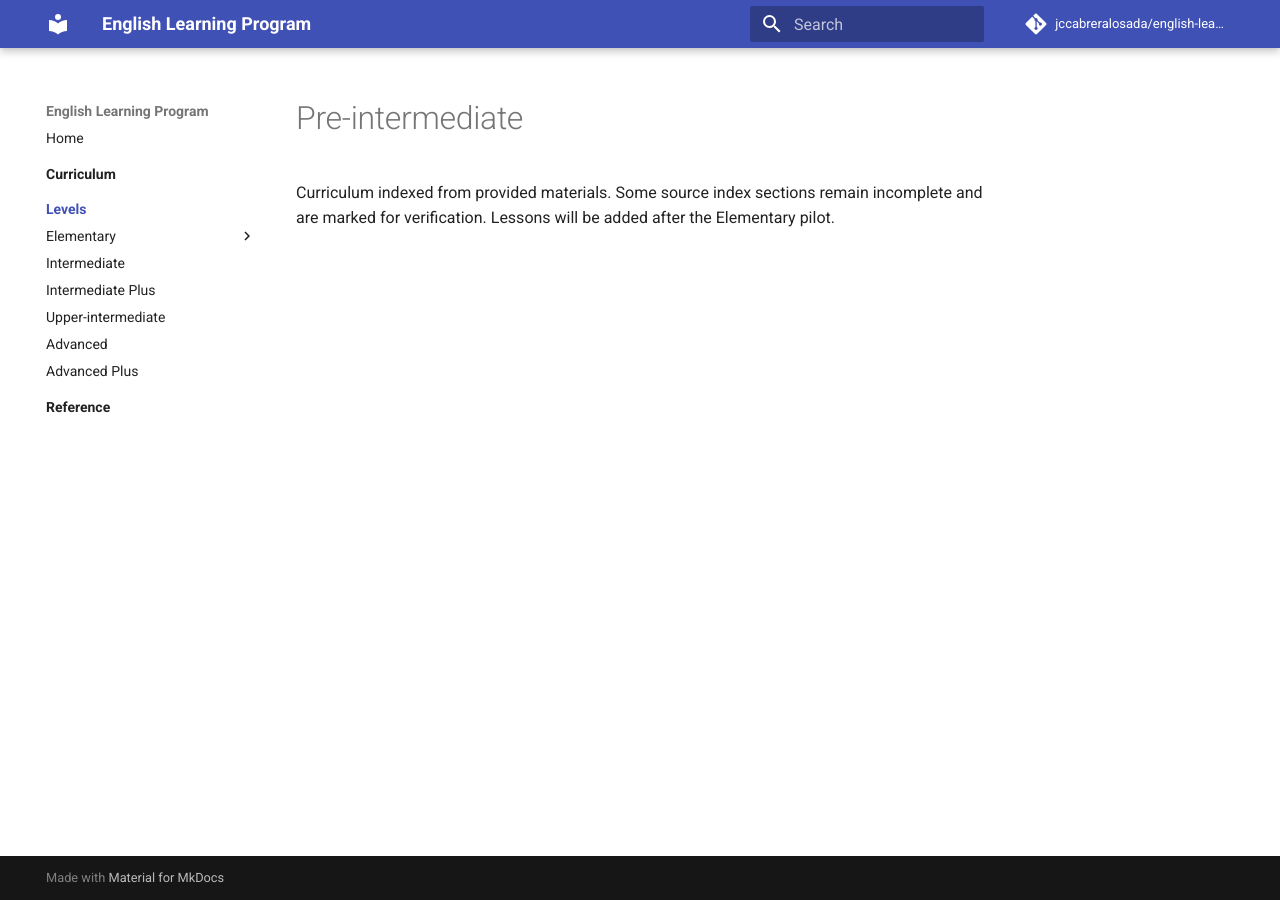
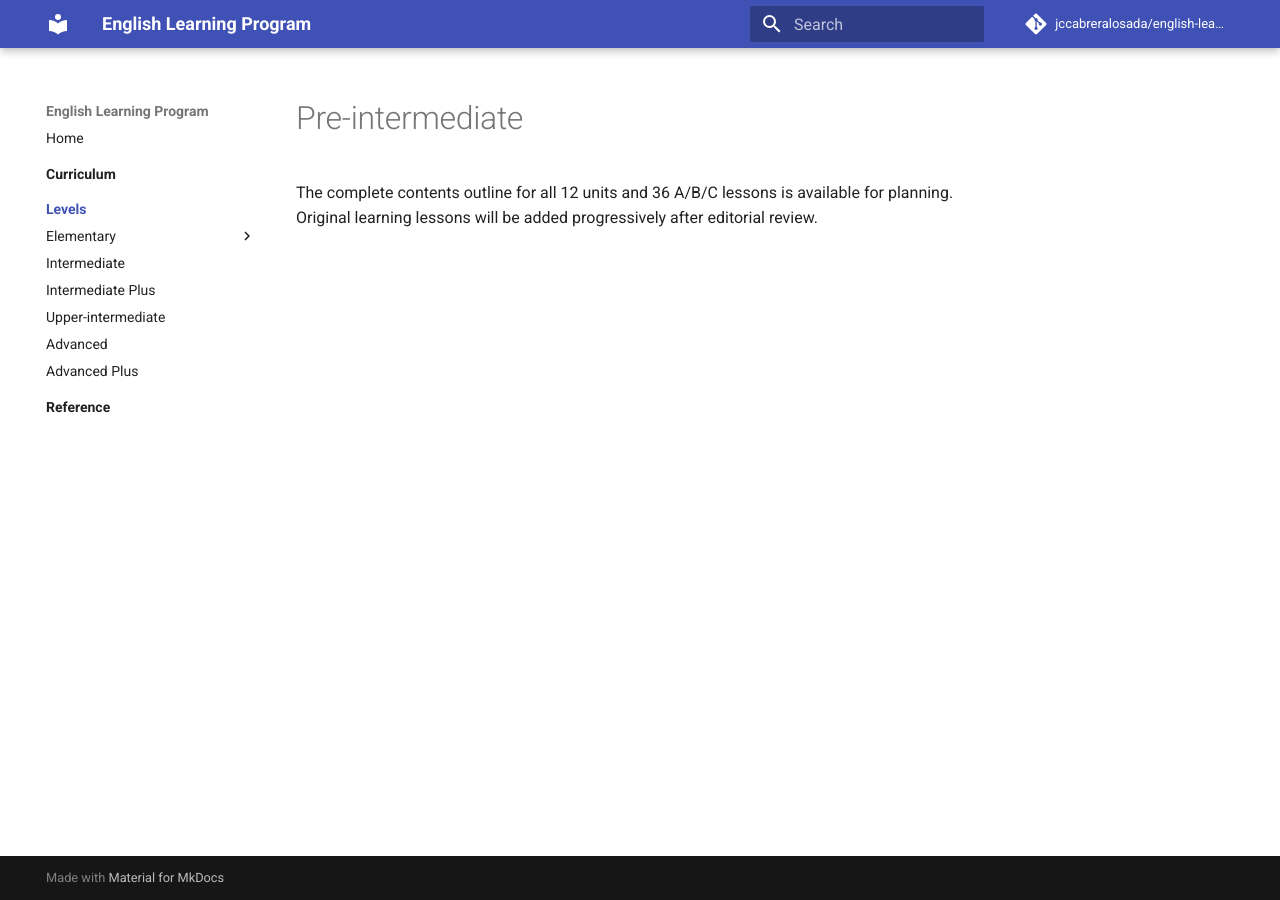
Before and after one commit to jccabreralosada/english-learning-course, an MkDocs documentation site: the page built from docs/pre_intermediate/index.md, in a window 1280 px wide. Built offline with MkDocs 1.6.1 and Material for MkDocs 9.7.7, drawn with Linux system fonts in a browser that asks for light colours; comment, search, counter and statistics services are not loaded.

Commit message:
docs: remove stale editorial labels and align published Elementary navigation

```diff
--- a/docs/pre_intermediate/index.md
+++ b/docs/pre_intermediate/index.md
@@ -1,3 +1,3 @@
 # Pre-intermediate
 
-Curriculum indexed from provided materials. Some source index sections remain incomplete and are marked for verification. Lessons will be added after the Elementary pilot.
+The complete contents outline for all 12 units and 36 A/B/C lessons is available for planning. Original learning lessons will be added progressively after editorial review.
```
